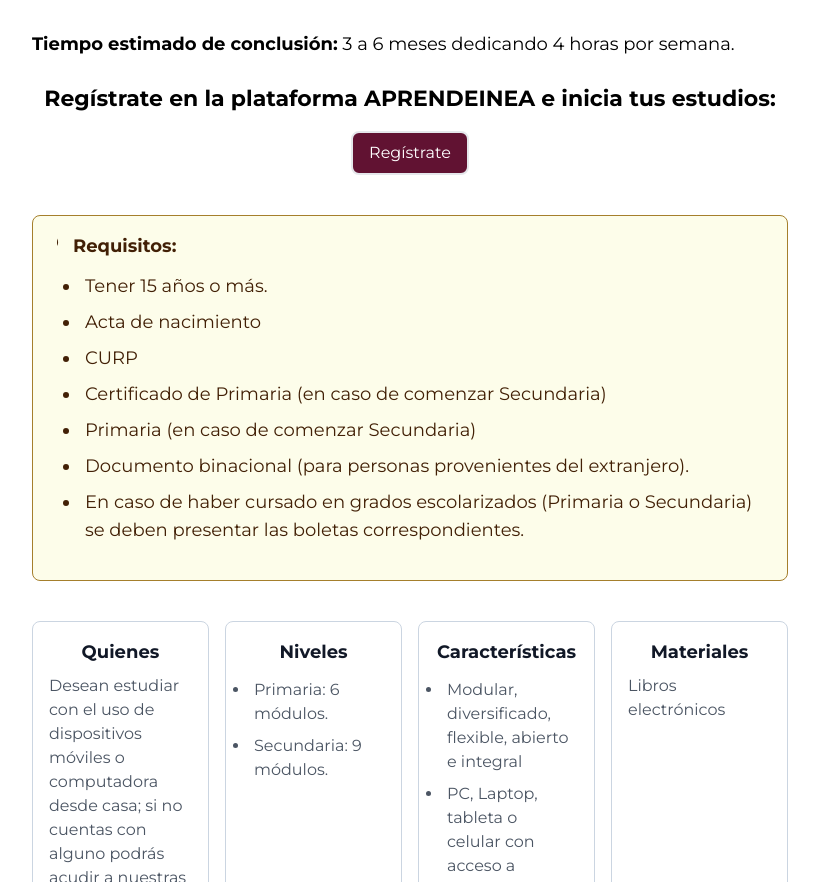
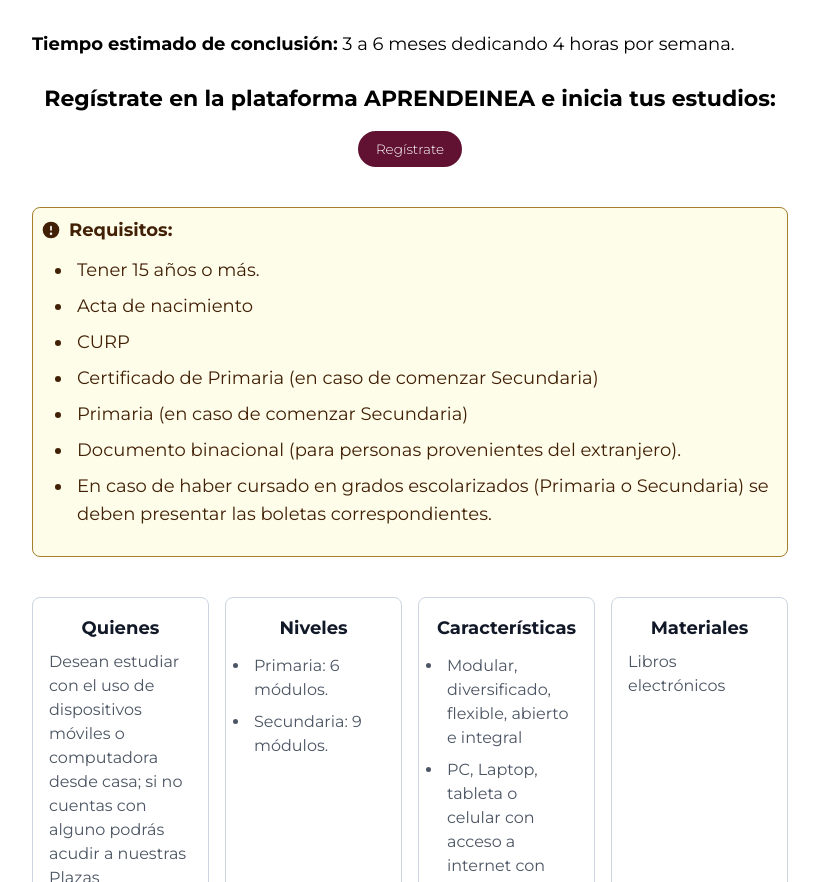
Before and after one commit to ineacdmx2024/inea-web, a Next.js app: page /oferta-educativa/enlinea in a window 1280 px wide. Shown: the part 1048-1930 px from the top of the page, without its empty margins (37-856 px from the left). Built offline with nearby package versions, Linux system fonts and the light colour scheme; no server answers.

Commit message:
Ajuste de alineación de enlaces laterales con el banner

```diff
--- a/src/app/oferta-educativa/que-modalidad-elijo/page.jsx
+++ b/src/app/oferta-educativa/que-modalidad-elijo/page.jsx
@@ -111,7 +111,7 @@ function Modalidad() {
                         fill="currentColor"
                         viewBox="0 0 20 20"
                       >
-                        <path d="M10 .5a9.5 9.5 0 1 0 9.5 9.5A9.51 9.51 0 0 0 10 .5ZM9.5 4a1.5 1.5 0 1 1 0 3 1.5 1.5 0 0 1 0-3ZM12 15H8a1 1 0 0 1 0-2h1v-3H8a1 1 0 0 1 0-2h2a1 1 0 0 1 1 1v4h1a1 1 0 0 1 0 2Z" />
+                        <path d="M10 .5a9.5 9.5 9.5 0 1 0 9.5 9.5A9.51 9.51 0 0 0 10 .5ZM9.5 4a1.5 1.5 0 1 1 0 3 1.5 1.5 0 0 1 0-3ZM12 15H8a1 1 0 0 1 0-2h1v-3H8a1 1 0 0 1 0-2h2a1 1 0 0 1 1 1v4h1a1 1 0 0 1 0 2Z" />
                       </svg>
                       <span className="sr-only">Info</span>
                       <h3 className="text-lg font-medium">
@@ -408,16 +408,14 @@ function Modalidad() {
           <div className="mt-8 text-center">
             {/* Descripción del botón */}
             {/* Botón */}
-            <motion.button
-              className="mt-4 px-4 py-2 bg-[#611232] text-white rounded-lg mx-auto block border-2 hover:bg-white hover:text-[#611232] hover:border-[#611232] focus:bg-[#A57F2C]"
-              whileHover={{ scale: 1.05 }}
-              whileTap={{ scale: 0.95 }}
+            <button
+              className="bg-[#611232] text-white text-xs letras:text-[16.5px] py-2 px-4 rounded-full hover:bg-white hover:text-[#611232] border-2 border-[#611232] font-light"
               onClick={() =>
                 (window.location.href = "https://inea-web-frontend.vercel.app/servicios/te-contactamos")
               }
             >
               Quiero que me contacten
-            </motion.button>
+            </button>
           </div>
         </div>
       </PagSec>
--- a/src/components/PlantillaPagModalidad.jsx
+++ b/src/components/PlantillaPagModalidad.jsx
@@ -106,11 +106,13 @@ function PagMod({ info }) {
                     fontWeight: "bold",
                     textAlign: "center",
                   }}
+                  className="mb-4"
                 >
                   {paragraph.description}
                 </p>
+                <div className="text-center">
                   <button
-                  className="mt-4 px-4 py-2 bg-[#611232] text-white rounded-lg mx-auto block border-2 hover:bg-white hover:text-[#611232] hover:border-[#611232] focus:bg-[#A57F2C]"
+                    className="bg-[#611232] text-white text-xs letras:text-[13.5px] py-2 px-4 rounded-full hover:bg-white hover:text-[#611232] border-2 border-[#611232] font-light"
                     onClick={() => {
                       console.log("Redirigiendo a:", paragraph.link);
                       window.location.href = paragraph.link;
@@ -118,6 +120,7 @@ function PagMod({ info }) {
                   >
                     {paragraph.buttonLabel}
                   </button>
+                </div>
               </div>
             ))}
             <br />
@@ -127,20 +130,23 @@ function PagMod({ info }) {
         {/* Requisitos */}
         <div
           id="alert-additional-content-4"
-          className="p-4 mb-4 mt-2 text-yellow-950 border border-[#A57F2C] rounded-lg bg-yellow-50 dark:bg-gray-800 dark:text-yellow-300 dark:border-yellow-800"
+          className="p-2 mb-4 mt-2 text-yellow-950 border border-[#A57F2C] rounded-lg bg-yellow-50 dark:bg-gray-800 dark:text-yellow-300 dark:border-yellow-800"
           role="alert"
         >
           <div className="flex items-center">
             <svg
-              className="flex-shrink-0 w-4 h-4 me-2"
-              aria-hidden="true"
+              className="w-5 h-5 mr-2 text-yellow-950"
               xmlns="http://www.w3.org/2000/svg"
               fill="currentColor"
-              viewBox="0 0 20 20"
+              viewBox="0 0 24 24"
+              aria-hidden="true"
             >
-              <path d="M10 .5a9.5 9.5 9.5 0 1 0 9.5 9.5A9.51 9.51 0 0 0 10 .5ZM9.5 4a1.5 1.5 0 1 1 0 3 1.5 1.5 0 0 1 0-3ZM12 15H8a1 1 0 0 1 0-2h1v-3H8a1 1 0 0 1 0-2h2a1 1 0 0 1 1 1v4h1a1 1 0 0 1 0 2Z" />
+              <circle cx="12" cy="12" r="10" fill="currentColor" />
+              <path
+                d="M12 7a1 1 0 011 1v4a1 1 0 01-2 0V8a1 1 0 011-1zm0 8a1.5 1.5 0 110 3 1.5 1.5 0 010-3z"
+                fill="#fff"
+              />
             </svg>
-            <span className="sr-only">Info</span>
             <h3 className="text-lg font-medium">
               <strong>Requisitos:</strong>
             </h3>
--- a/src/components/PlantillaPagSec.jsx
+++ b/src/components/PlantillaPagSec.jsx
@@ -14,7 +14,7 @@ const montserrat = Montserrat({
 function PagSec({ Enlaces, Titulo, Subtitulo, children }) {
   return (
     <div className="mt-[10.5vh]">
-      <div className="mx-auto w-11/12 medida3:w-4/5 md:w-[1142px] grid grid-cols-1 md:grid-cols-12  gap-4">
+      <div className="mx-auto w-11/12 medida3:w-4/5 md:w-[1142px] grid grid-cols-1 md:grid-cols-12 gap-4 items-start">
 
         {/* Breadcrumb */}
         <div className="col-span-12">
@@ -39,19 +39,19 @@ function PagSec({ Enlaces, Titulo, Subtitulo, children }) {
         </div>
 
         {/* Enlaces laterales */}
-        {/* <div className="col-span-12 md:col-span-4 flex flex-col"> */}
-        <div className="hidden md:block md:col-span-4 mt-3">
+        <div className="hidden md:block md:col-span-4 self-start">
           <div className="flex flex-col">
             {Enlaces.map((enlace) => (
-              <Card key={enlace.title}
-              title={enlace.title}
-              imageSrc={enlace.imageSrc}
+              <Card
+                key={enlace.title}
+                title={enlace.title}
+                imageSrc={enlace.imageSrc}
                 buttonText={enlace.buttonText}
                 link={enlace.link}
                 className="w-full h-auto object-contain mx-auto"
-                />
+              />
             ))}
-        </div>
+          </div>
         </div>
 
         {/* Carrusel de Cards (visible en pantallas pequeñas) */}
```
Lines whose indentation alone changed are shown as unchanged.
